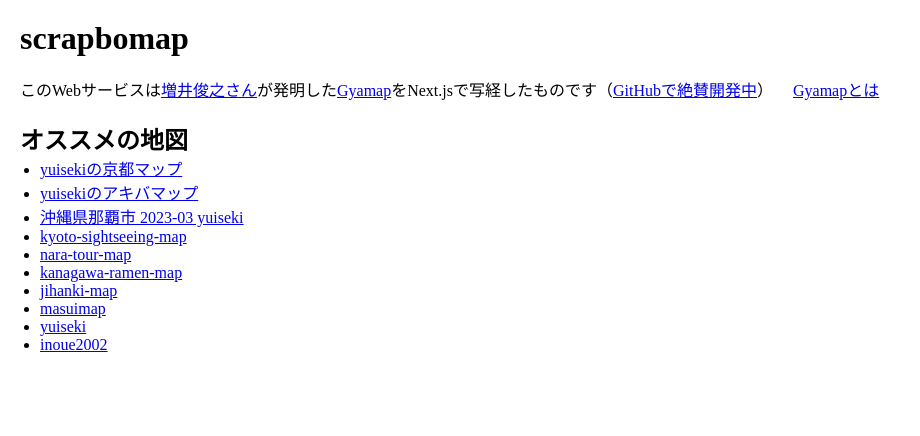
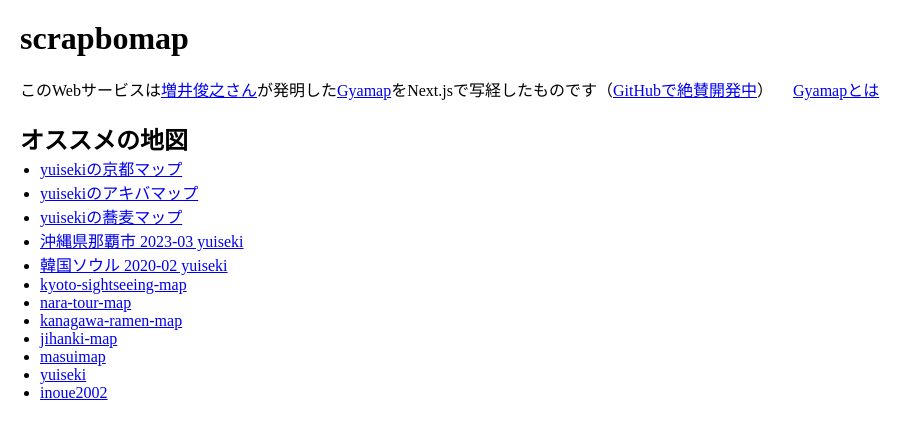
Before and after one commit to yuiseki/scrapbomap, a Next.js app: page / in a window 1280 px wide. Shown: the top 436 px of the page, without its empty margins (0-920 px from the left). Built offline with nearby package versions, Linux system fonts and the light colour scheme.

Commit message:
update オススメの地図

```diff
--- a/src/pages/index.tsx
+++ b/src/pages/index.tsx
@@ -63,8 +63,18 @@ export default function Home() {
             </Link>
           </li>
           <li>
+            <Link href="/gyazo/13dd158ce0e158452f9752ecc318b707">
+              yuisekiの蕎麦マップ
+            </Link>
+          </li>
+          <li>
             <Link href="/gyazo/5939495c0dd36429de93875b915e729a">
               沖縄県那覇市 2023-03 yuiseki
+            </Link>
+          </li>
+          <li>
+            <Link href="/gyazo/6ac4f1d1c99aaee992aa13046303fa21">
+              韓国ソウル 2020-02 yuiseki
             </Link>
           </li>
           <li>
```
